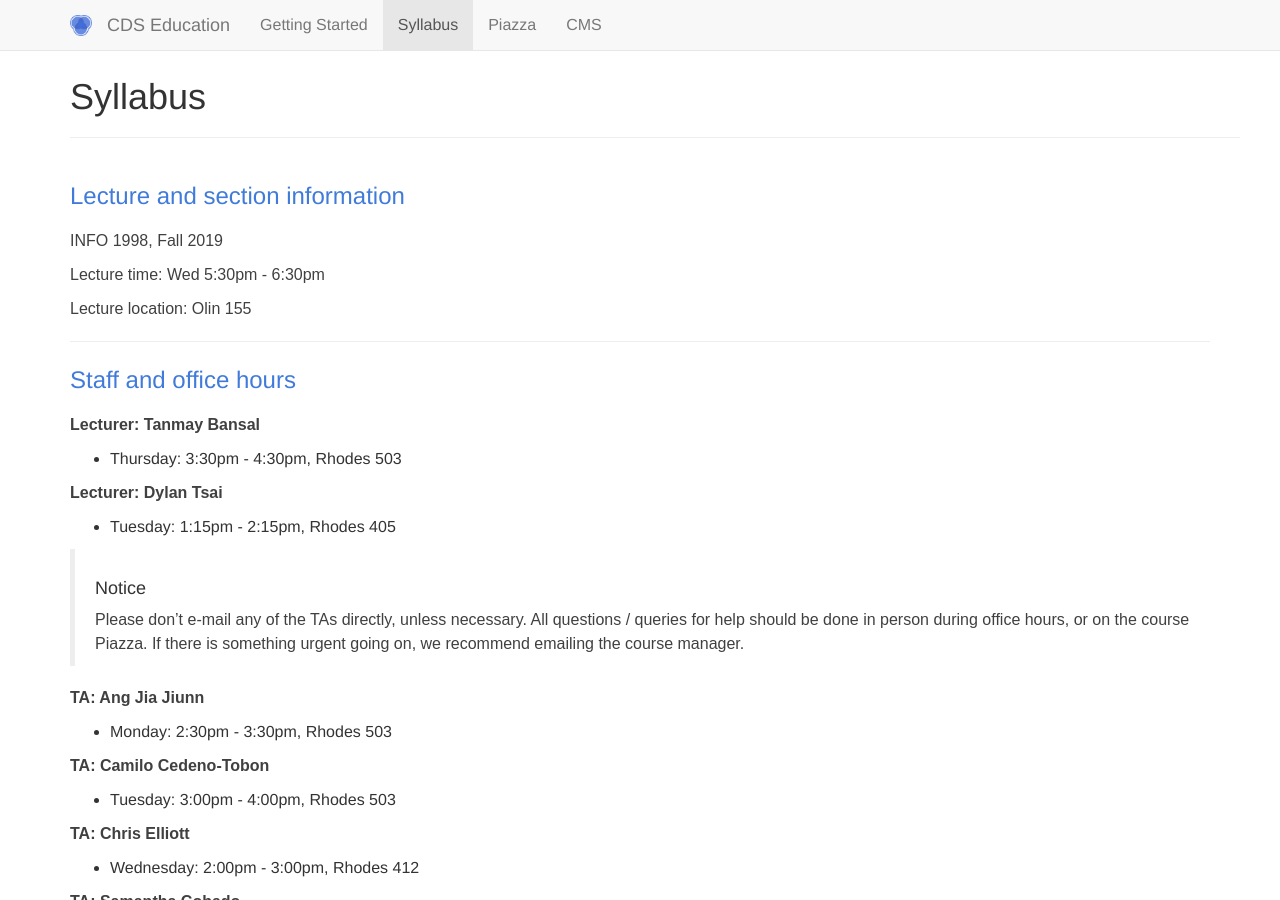
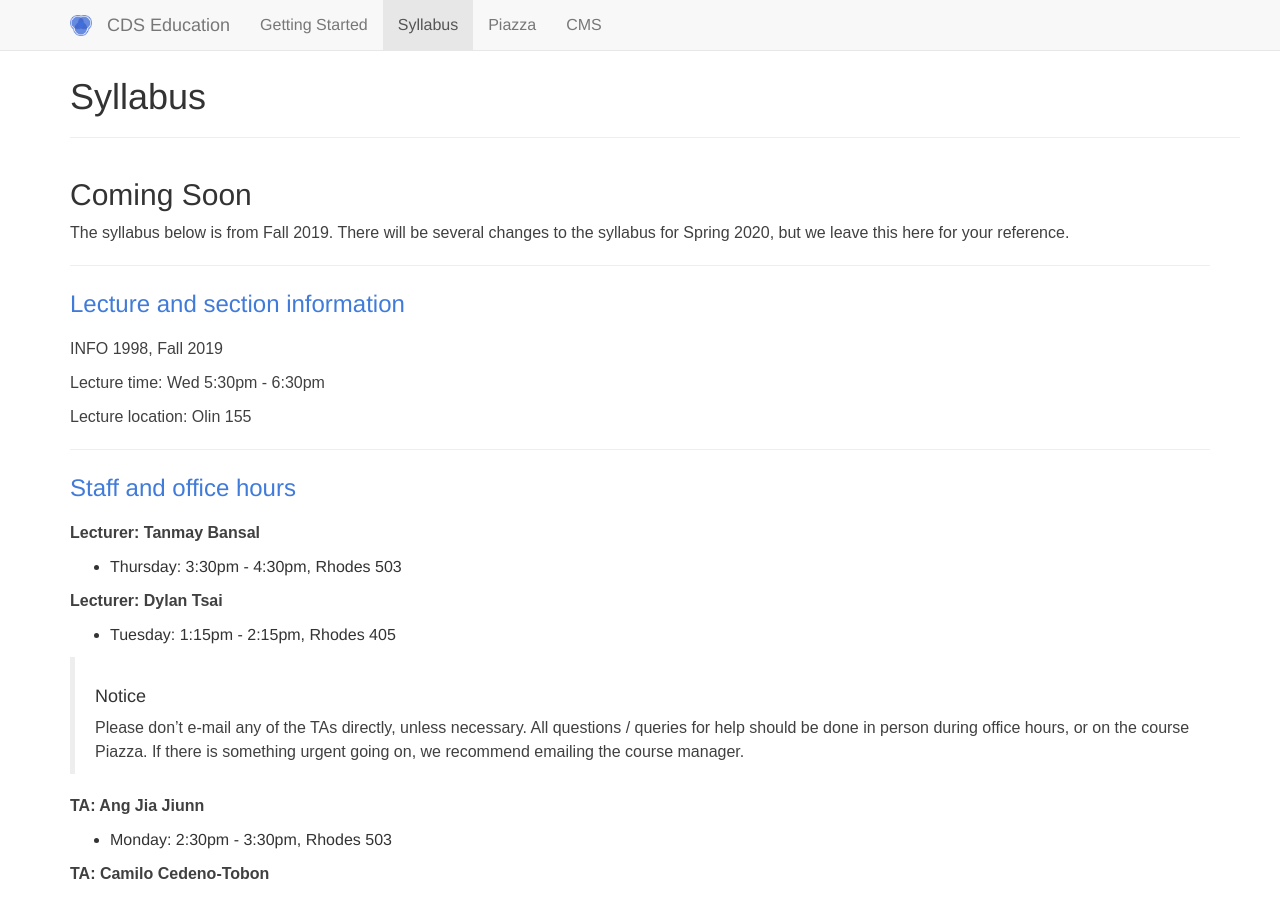
Before and after one commit to CornellDataScience/info1998, a Jekyll site: the page built from syllabus.md, in a window 1280 px wide and 900 px high. Built offline with Jekyll 4.4.1, drawn with Linux system fonts in a browser that asks for light colours.

Commit message:
Added notice that syllabus page is out of date

```diff
--- a/syllabus.md
+++ b/syllabus.md
@@ -2,6 +2,13 @@
 title: Syllabus
 layout: main
 ---
+
+## Coming Soon
+
+The syllabus below is from Fall 2019. There will be several changes to the syllabus for Spring 2020, but we leave this here for your reference.
+
+
+----------------------------------------------------------------------------------------
 
 ### Lecture and section information
 
```
